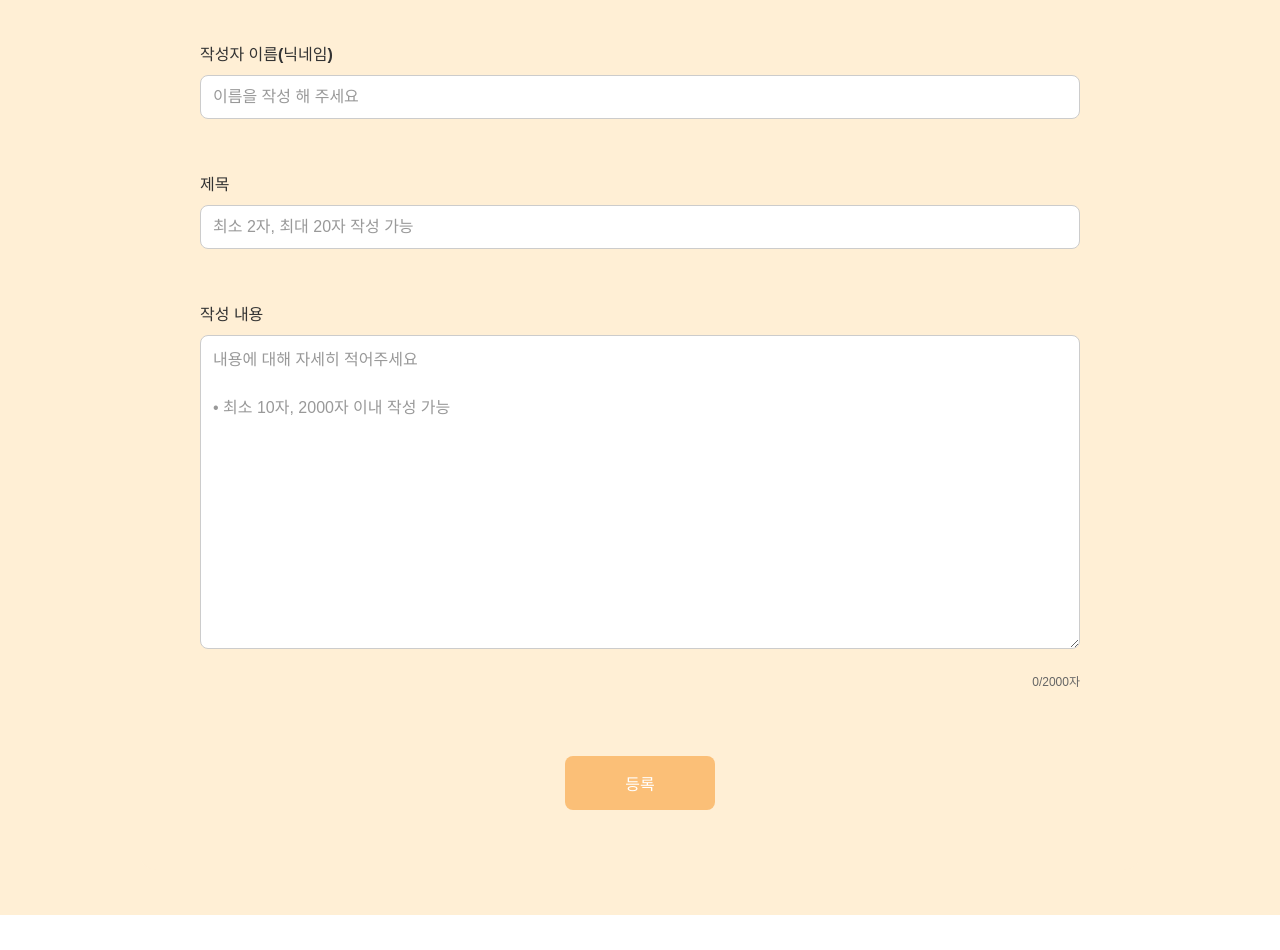
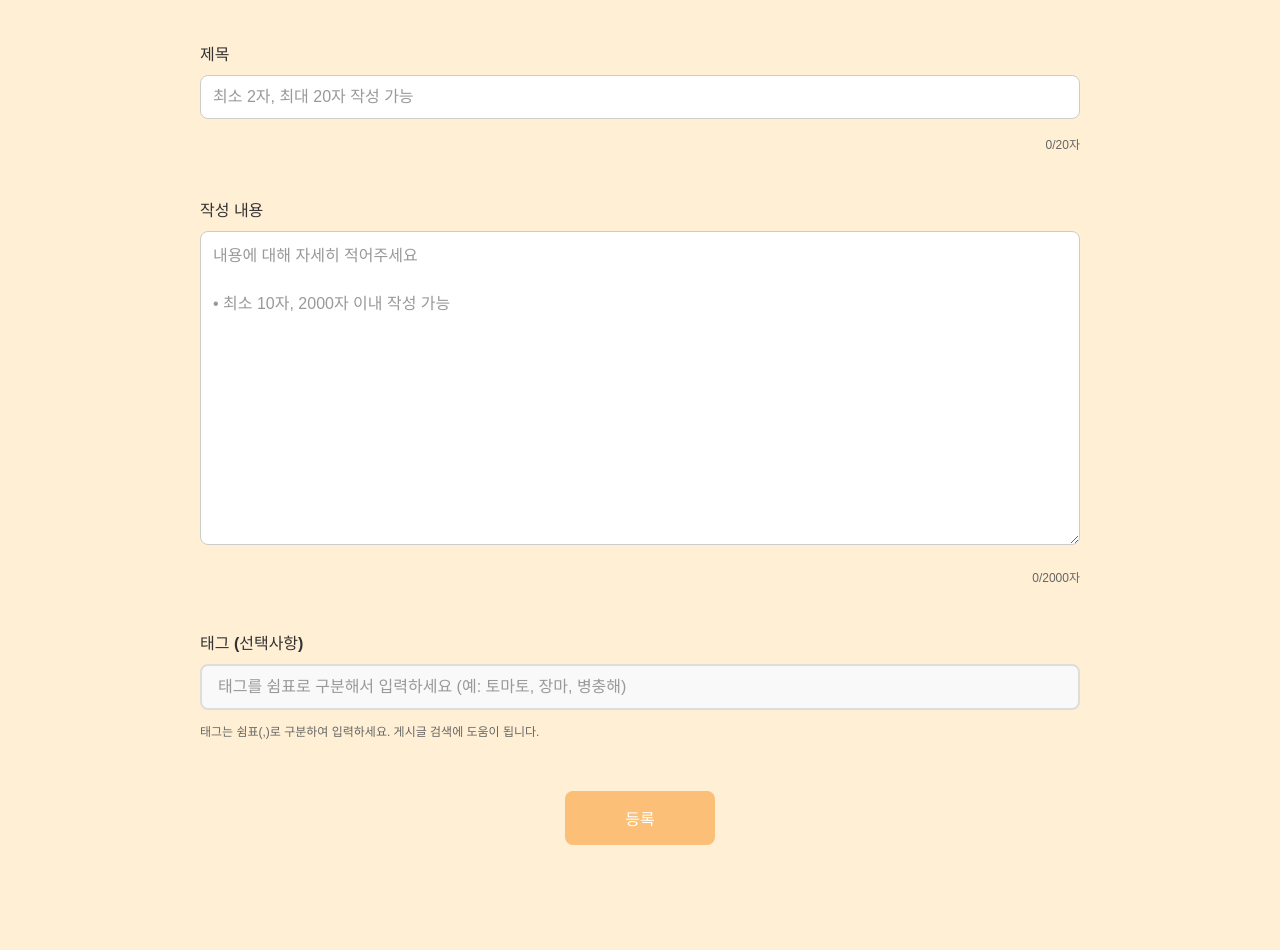
Before and after one commit to dmswl0709/ggodurami-frontend, a React (Vite) app: page /CommunityWrite in a window 1280 px wide. Shown: the part 180-1130 px from the top of the page. Before the commit the page ends 1095 px from the top, so only its background shows below. Built offline with nearby package versions, Linux system fonts and the light colour scheme.

Commit message:
feat: CommunityWrite 페이지 axios 연결
- 글쓰기 페이지 axios 백엔드 연결

```diff
--- a/src/pages/CommunityWrite.tsx
+++ b/src/pages/CommunityWrite.tsx
@@ -1,9 +1,59 @@
 // pages/CommunityWrite.tsx
 import React, { useState } from 'react';
 import styled from 'styled-components';
+import axios from 'axios';
 import { Logo } from '../Components/Logo/Logo';
 import InputField from '../Components/InputField/InputField';
 import { useNavigate } from "react-router-dom";
+
+// 타입 정의
+interface PostCreateRequest {
+  title: string;
+  content: string;
+  tags: string[];
+}
+
+interface PostCreateResponse {
+  user_id: string;
+  username: string;
+  title: string;
+  content: string;
+  tags: string[];
+  local_id: number;
+  created_at: string;
+  likes: number;
+  id: string;
+}
+
+// API 설정
+const BASE_URL = 'http://localhost:8000';
+
+const apiClient = axios.create({
+  baseURL: BASE_URL,
+  headers: {
+    'Content-Type': 'application/json',
+  },
+});
+
+// 요청 인터셉터 - JWT 토큰 자동 추가
+apiClient.interceptors.request.use(
+  (config) => {
+    const token = localStorage.getItem('accessToken');
+    if (token) {
+      config.headers.Authorization = `Bearer ${token}`;
+    }
+    return config;
+  },
+  (error) => {
+    return Promise.reject(error);
+  }
+);
+
+// API 함수
+const createPost = async (data: PostCreateRequest): Promise<PostCreateResponse> => {
+  const response = await apiClient.post<PostCreateResponse>('/post', data);
+  return response.data;
+};
 
 const PageContainer = styled.div`
   min-height: 100vh;
@@ -133,10 +183,68 @@ const CharacterLimit = styled.div`
   margin-bottom: 15px;
 `;
 
+const TagInput = styled.input`
+  width: 100%;
+  padding: 12px 16px;
+  border: 2px solid #ddd;
+  border-radius: 8px;
+  font-size: 16px;
+  background-color: #f9f9f9;
+  color: #333;
+  transition: border-color 0.3s ease;
+
+  &:focus {
+    outline: none;
+    border-color: #4CAF50;
+    background-color: white;
+  }
+
+  &::placeholder {
+    color: #999;
+  }
+
+  @media (max-width: 768px) {
+    font-size: 15px;
+    padding: 10px 14px;
+  }
+
+  @media (max-width: 480px) {
+    font-size: 14px;
+    padding: 8px 12px;
+  }
+`;
+
+const TagHelper = styled.div`
+  font-size: 12px;
+  color: #666;
+  margin-top: 5px;
+`;
+
+const ErrorMessage = styled.div`
+  color: #dc3545;
+  font-size: 14px;
+  margin-top: 8px;
+  padding: 8px 12px;
+  background-color: #f8d7da;
+  border: 1px solid #f5c6cb;
+  border-radius: 4px;
+`;
+
+const SuccessMessage = styled.div`
+  color: #155724;
+  font-size: 14px;
+  margin-top: 8px;
+  padding: 8px 12px;
+  background-color: #d4edda;
+  border: 1px solid #c3e6cb;
+  border-radius: 4px;
+`;
+
 const ButtonContainer = styled.div`
   display: flex;
   justify-content: center;
   margin-top: 20px;
+  position: relative;
 `;
 
 const SubmitButton = styled.button`
@@ -174,26 +282,36 @@ const SubmitButton = styled.button`
   }
 `;
 
+const LoadingOverlay = styled.div`
+  position: absolute;
+  top: 0;
+  left: 0;
+  right: 0;
+  bottom: 0;
+  background-color: rgba(255, 255, 255, 0.8);
+  display: flex;
+  justify-content: center;
+  align-items: center;
+  border-radius: 8px;
+`;
+
 interface CommunityWriteData {
-  author: string;
   title: string;
   content: string;
+  tags: string;
 }
 
 export const CommunityWrite: React.FC = () => {
   const navigate = useNavigate();
   const [formData, setFormData] = useState<CommunityWriteData>({
-    author: '',
     title: '',
-    content: ''
+    content: '',
+    tags: ''
   });
 
-  const handleAuthorChange = (value: string) => {
-    setFormData(prev => ({
-      ...prev,
-      author: value
-    }));
-  };
+  const [loading, setLoading] = useState(false);
+  const [error, setError] = useState<string | null>(null);
+  const [success, setSuccess] = useState<string | null>(null);
 
   const handleTitleChange = (value: string) => {
     if (value.length <= 20) {
@@ -202,6 +320,8 @@ export const CommunityWrite: React.FC = () => {
         title: value
       }));
     }
+    // 입력 시 에러 메시지 클리어
+    if (error) setError(null);
   };
 
   const handleContentChange = (value: string) => {
@@ -211,33 +331,119 @@ export const CommunityWrite: React.FC = () => {
         content: value
       }));
     }
+    // 입력 시 에러 메시지 클리어
+    if (error) setError(null);
   };
 
-  const handleSubmit = (e: React.FormEvent) => {
+  const handleTagsChange = (e: React.ChangeEvent<HTMLInputElement>) => {
+    setFormData(prev => ({
+      ...prev,
+      tags: e.target.value
+    }));
+    // 입력 시 에러 메시지 클리어
+    if (error) setError(null);
+  };
+
+  const validateForm = (): boolean => {
+    if (!formData.title || !formData.content) {
+      setError('제목과 내용을 모두 입력해주세요.');
+      return false;
+    }
+
+    if (formData.title.length < 2) {
+      setError('제목을 최소 2자 이상 입력해주세요.');
+      return false;
+    }
+
+    if (formData.content.length < 10) {
+      setError('내용을 최소 10자 이상 입력해주세요.');
+      return false;
+    }
+
+    return true;
+  };
+
+  const handleSubmit = async (e: React.FormEvent) => {
     e.preventDefault();
 
-    // 간단한 유효성 검사
-    if (!formData.author || !formData.title || !formData.content) {
-      alert('모든 필드를 입력해주세요.');
+    if (!validateForm()) {
       return;
     }
 
-    if (formData.title.length < 2) {
-      alert('제목을 최소 2자 이상 입력해주세요.');
+    // 로그인 상태 확인
+    const token = localStorage.getItem('accessToken');
+    if (!token) {
+      setError('로그인이 필요합니다. 로그인 페이지로 이동합니다.');
+      setTimeout(() => {
+        navigate('/login');
+      }, 2000);
       return;
     }
 
-    if (formData.content.length < 10) {
-      alert('내용을 최소 10자 이상 입력해주세요.');
-      return;
+    setLoading(true);
+    setError(null);
+    setSuccess(null);
+
+    try {
+      // 태그 처리 (쉼표로 분리하고 공백 제거)
+      const tagsArray = formData.tags
+        .split(',')
+        .map(tag => tag.trim())
+        .filter(tag => tag.length > 0);
+
+      // 백엔드 API 형식에 맞게 데이터 변환
+      const postData: PostCreateRequest = {
+        title: formData.title,
+        content: formData.content,
+        tags: tagsArray
+      };
+
+      console.log('전송할 게시글 데이터:', postData);
+
+      const response = await createPost(postData);
+
+      setSuccess('✅ 게시글이 성공적으로 등록되었습니다!');
+
+      // 성공 시 2초 후 커뮤니티 목록으로 이동
+      setTimeout(() => {
+        navigate('/communityList');
+      }, 2000);
+
+    } catch (err: any) {
+      console.error('게시글 등록 오류:', err);
+      console.error('응답 데이터:', err.response?.data);
+      console.error('응답 상태:', err.response?.status);
+
+      // 에러 메시지 추출
+      let errorMessage = '게시글 등록 중 오류가 발생했습니다.';
+
+      if (err.response?.status === 401) {
+        errorMessage = '로그인이 만료되었습니다. 다시 로그인해주세요.';
+        setTimeout(() => {
+          localStorage.removeItem('accessToken');
+          navigate('/login');
+        }, 2000);
+      } else if (err.response?.status === 500) {
+        errorMessage = '서버 내부 오류가 발생했습니다.';
+      } else if (err.response?.data?.message) {
+        errorMessage = err.response.data.message;
+      } else if (err.response?.data?.detail) {
+        if (Array.isArray(err.response.data.detail)) {
+          // FastAPI 유효성 검사 에러
+          errorMessage = err.response.data.detail.map((item: any) =>
+            `${item.loc?.[1] || '필드'}: ${item.msg}`
+          ).join(', ');
+        } else {
+          errorMessage = err.response.data.detail;
+        }
+      } else if (err.message) {
+        errorMessage = err.message;
+      }
+
+      setError(errorMessage);
+    } finally {
+      setLoading(false);
     }
-
-    // 실제 구현시에는 여기서 API 호출
-    console.log('게시글 등록:', formData);
-
-    // 등록 완료 후 커뮤니티 목록으로 이동
-    alert('게시글이 등록되었습니다.');
-    navigate('/communityList'); // 커뮤니티 목록 페이지로 이동
   };
 
   return (
@@ -252,17 +458,6 @@ export const CommunityWrite: React.FC = () => {
       <ContentWrapper>
         <FormContainer onSubmit={handleSubmit}>
           <InputGroup>
-            <Label htmlFor="author">작성자 이름(닉네임)</Label>
-            <InputField
-              type="text"
-              value={formData.author}
-              onChange={handleAuthorChange}
-              placeholder="이름을 작성 해 주세요"
-              required
-            />
-          </InputGroup>
-
-          <InputGroup>
             <Label htmlFor="title">제목</Label>
             <InputField
               type="text"
@@ -271,6 +466,9 @@ export const CommunityWrite: React.FC = () => {
               placeholder="최소 2자, 최대 20자 작성 가능"
               required
             />
+            <CharacterLimit>
+              {formData.title.length}/20자
+            </CharacterLimit>
           </InputGroup>
 
           <InputGroup>
@@ -288,10 +486,35 @@ export const CommunityWrite: React.FC = () => {
             </CharacterLimit>
           </InputGroup>
 
+          <InputGroup>
+            <Label htmlFor="tags">태그 (선택사항)</Label>
+            <TagInput
+              type="text"
+              value={formData.tags}
+              onChange={handleTagsChange}
+              placeholder="태그를 쉼표로 구분해서 입력하세요 (예: 토마토, 장마, 병충해)"
+            />
+            <TagHelper>
+              태그는 쉼표(,)로 구분하여 입력하세요. 게시글 검색에 도움이 됩니다.
+            </TagHelper>
+          </InputGroup>
+
+          {error && <ErrorMessage>{error}</ErrorMessage>}
+          {success && <SuccessMessage>{success}</SuccessMessage>}
+
           <ButtonContainer>
-            <SubmitButton type="submit">
-              등록
+            <SubmitButton
+              type="submit"
+              disabled={loading}
+            >
+              {loading ? '등록 중...' : '등록'}
             </SubmitButton>
+
+            {loading && (
+              <LoadingOverlay>
+                <div>게시글 등록 중...</div>
+              </LoadingOverlay>
+            )}
           </ButtonContainer>
         </FormContainer>
       </ContentWrapper>
```
